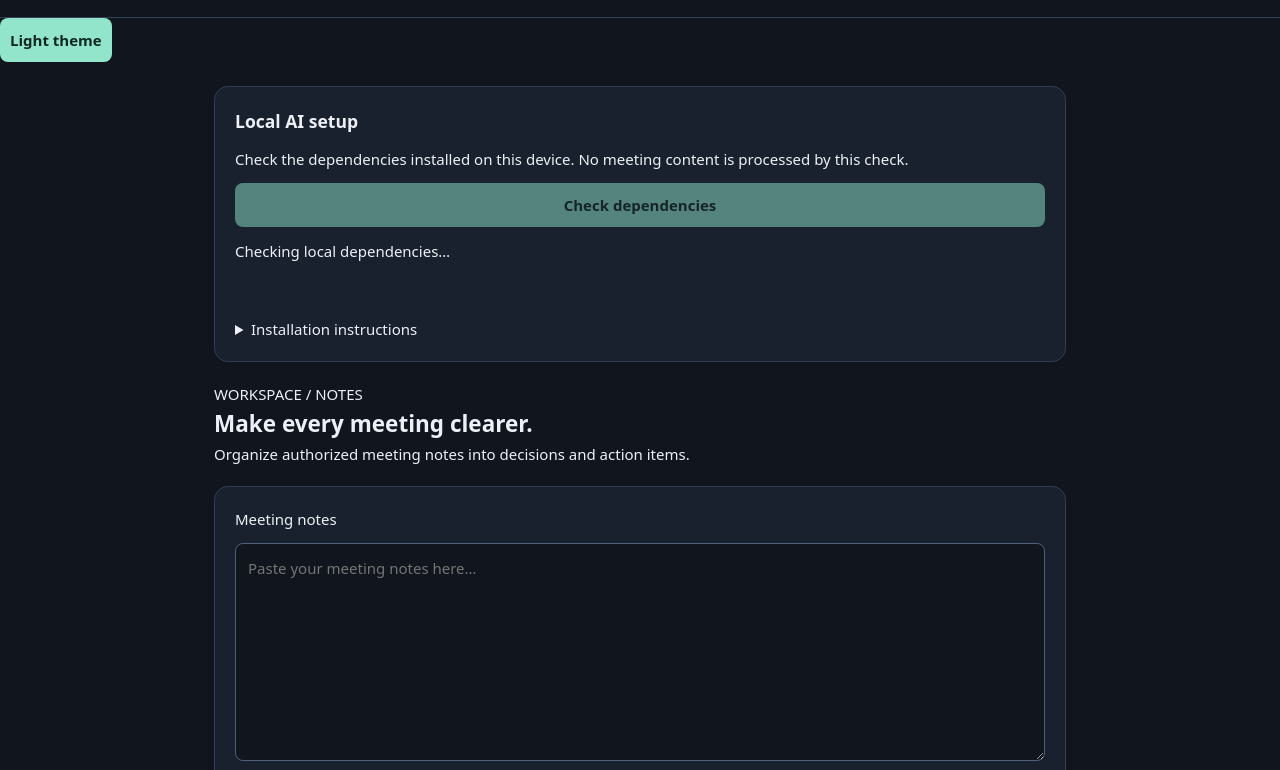
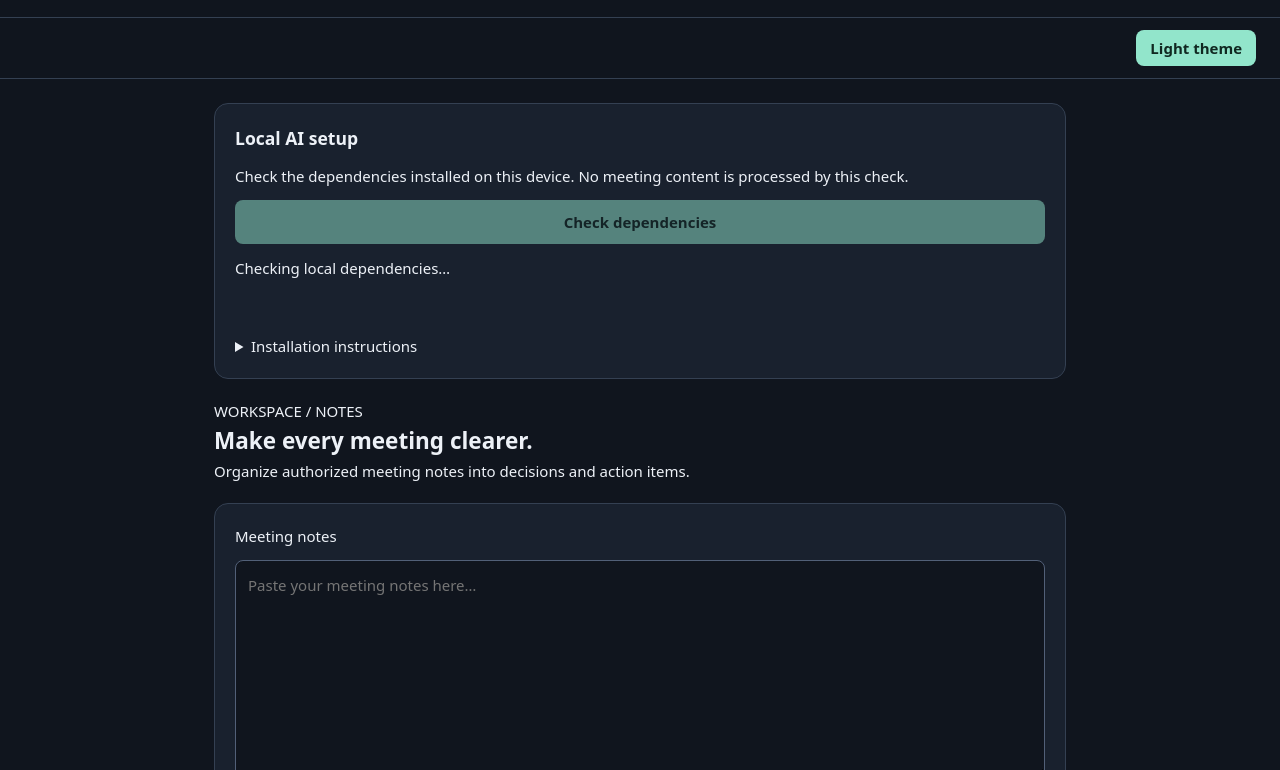
Before and after one commit to Arpitruh/SensePilot, an Electron app: page src/ui/index.html in a window 1280 px wide. Shown: the part 79-849 px from the top of the page. Drawn offline with Linux system fonts and the light colour scheme; no server answers.

Commit message:
Add workspace export and theme controls: src/ui/style.css

```diff
--- a/src/ui/style.css
+++ b/src/ui/style.css
@@ -15,3 +15,5 @@ button:disabled { opacity: .5; cursor: not-allowed; }
 pre { white-space: pre-wrap; overflow-wrap: anywhere; font: inherit; margin: 0; }
 footer { text-align: center; padding: 20px; color: #a8b5c6; }
 @media (max-width: 500px) { main, header { padding: 12px; } .panel { padding: 14px; } }
+
+nav{display:flex;justify-content:flex-end;padding:12px 24px;border-bottom:1px solid #344052}nav button{padding:6px 14px}body.light{background:#f3f5f8;color:#182231}body.light .panel{background:white;border-color:#c9d2df}body.light textarea{background:#f8fafc;color:#182231;border-color:#a7b4c5}body.light footer{color:#475569}body.light header,body.light nav{border-color:#c9d2df}body.light button{background:#146b57;color:white}button:focus-visible{outline-offset:3px}details summary{cursor:pointer}
```
